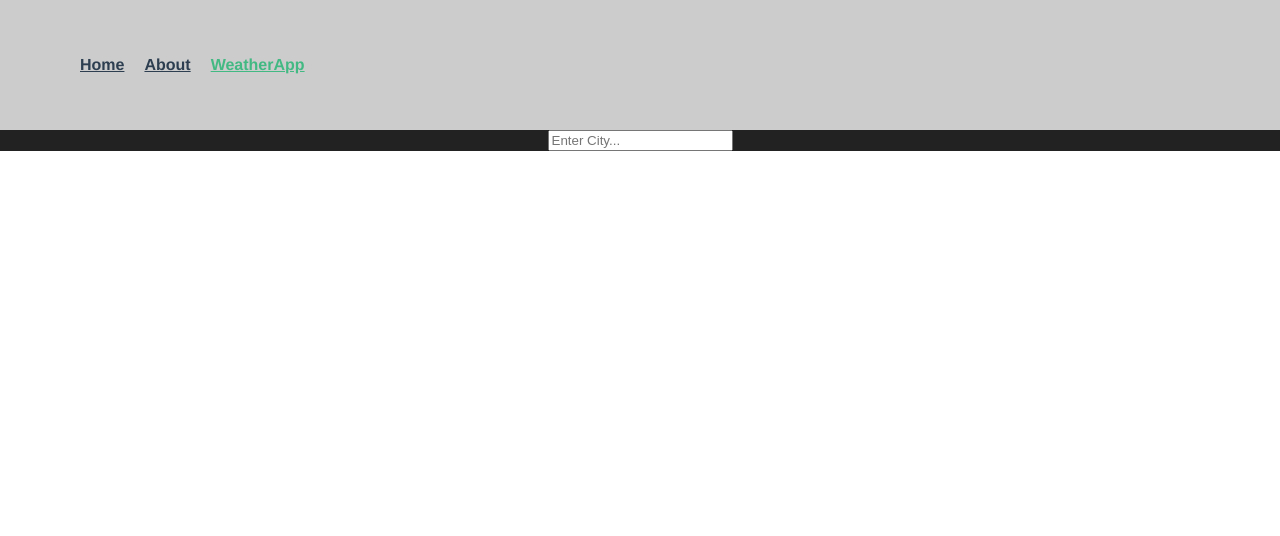
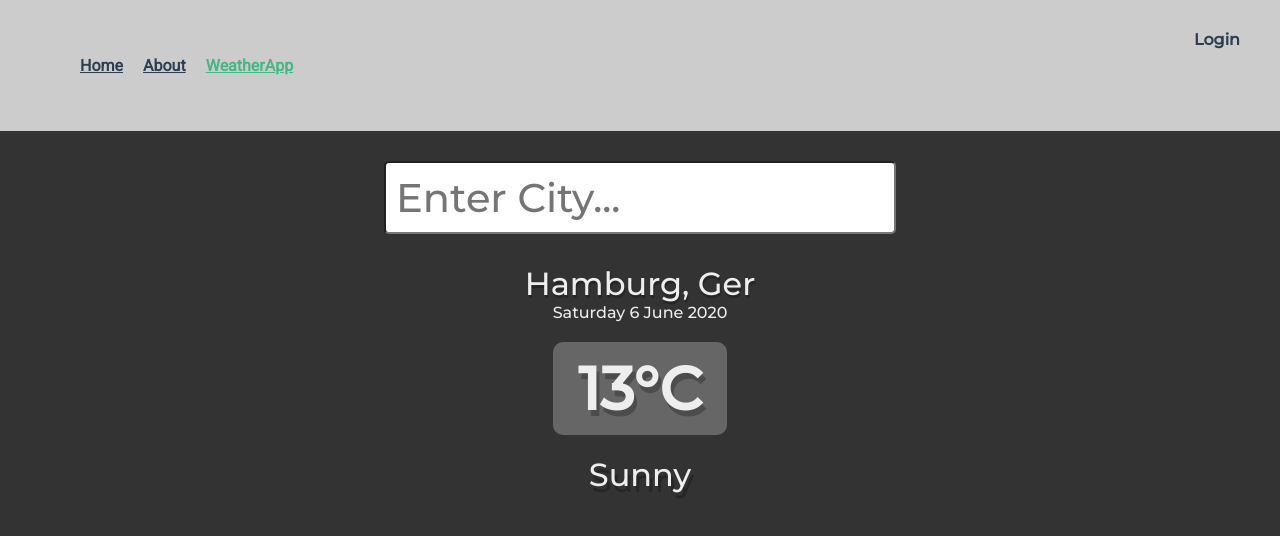
Before and after one commit to mickireh/vueproject4, a Vue app: page /#/weatherapp in a window 1280 px wide. Shown: the top 536 px of the page. Built offline with nearby package versions, Linux system fonts and the light colour scheme.

Commit message:
weatherapp

```diff
--- a/public/index.html
+++ b/public/index.html
@@ -5,6 +5,7 @@
     <meta http-equiv="X-UA-Compatible" content="IE=edge">
     <meta name="viewport" content="width=device-width,initial-scale=1.0">
     <link rel="icon" href="<%= BASE_URL %>favicon.ico">
+    <link href="https://fonts.googleapis.com/css2?family=Montserrat:wght@500&family=Roboto&display=swap" rel="stylesheet">
     <title><%= htmlWebpackPlugin.options.title %></title>
   </head>
   <body>
--- a/src/App.vue
+++ b/src/App.vue
@@ -13,14 +13,14 @@
 
 
 <style lang="scss">
-$backgroundC: #222;
+$backgroundC: #333;
 $navBackground: #ccc;
 
 body {
   margin: 0;
 }
 #app {
-  font-family: Avenir, Helvetica, Arial, sans-serif;
+  font-family: 'Roboto', Helvetica, Arial, sans-serif;
   -webkit-font-smoothing: antialiased;
   -moz-osx-font-smoothing: grayscale;
   text-align: center;
--- a/src/views/About.vue
+++ b/src/views/About.vue
@@ -1,7 +1,8 @@
 <template>
   <div class="about">
+    <Login />
     <h1>This is an about page</h1>
-    <Login />
+
   </div>
 </template>
 
--- a/src/views/Home.vue
+++ b/src/views/Home.vue
@@ -1,8 +1,9 @@
 <template>
   <div class="home">
+    <Login />
     <img alt="Vue logo" src="../assets/logo.png">
     <HelloWorld msg="Welcome to Your Vue.js App"/>
-    <Login />
+
   </div>
 </template>
 
--- a/src/views/WeatherApp.vue
+++ b/src/views/WeatherApp.vue
@@ -1,23 +1,108 @@
 <template>
     <div class="weatherApp">
+        <Login />
         <div class="search-box">
-            <input type="text" class="weather_search" placeholder="Enter City...">
+            <input
+                type="text"
+                class="weather_search"
+                placeholder="Enter City..."
+                v-model="query"
+                v-on:keypress="fetchWeather"
+            >
+        </div>
+        <div class="weather-wrap">
+            <div class="location-box">
+                <div class="location">Hamburg, Ger</div>
+                <div class="date">Saturday 6 June 2020</div>
+            </div>
+
+            <div class="weather-box">
+                <div class="temp">13°C</div>
+                <div class="weather">Sunny</div>
+            </div>
         </div>
 
     </div>
 </template>
 
 <script>
+import Login from '@/components/Login.vue'
+
     export default {
         name: 'WeatherApp',
         data() {
             return {
-                api_key:'b0d730e2ac94cd220ea9e5f67fa131a4'
+                api_key:'b0d730e2ac94cd220ea9e5f67fa131a4',
+                url_base: 'api.openweathermap.org/data/2.5/weather?q=',
+                query: '',
+                weather: {}
             }
+        },
+        methods: {
+            fetchWeather (e) {
+                if(e.key == "Enter") {
+                    fetch(`${this.url_base}${this.query}&units=metric&APPID=${this.api_key}`)
+                    .then(response => {
+                        return response.json();
+                    }).then(this.setResults);
+                    console.log('ok');
+                }
+
+            },
+            setResults (results) {
+                this.weather = results;
+                // console.log(this.weather);
+            }
+        },
+        components: {
+            Login
         }
     }
 </script>
 
 <style lang="scss" scoped>
+.weatherApp {
+    min-height: calc(100vh - 161px);
+    font-family: 'Montserrat', sans-serif;
+}
 
+.search-box {
+    width: 80%;
+    margin: 30px auto;
+
+    input {
+        font-family: 'Montserrat', sans-serif;
+        color: #444;
+        padding:10px;
+        font-size: 40px;
+        border-radius: 5px;
+    }
+}
+
+.location-box {
+    color: #eee;
+    .location {
+        font-size: 32px;
+        text-shadow: 1px 3px rgba($color: #000000, $alpha: .25);
+    }
+}
+
+.weather-box {
+    color: #eee;
+    text-shadow: 3px 6px rgba($color: #000000, $alpha: .25);
+    .temp {
+        display:inline-block;
+        font-size: 60px;
+        font-weight:600;
+        padding: 10px 25px;
+        margin: 20px 0px;
+
+        background-color: rgba($color: #fff, $alpha: .25);
+        border-radius: 10px;
+    }
+    .weather {
+        font-size: 32px;
+
+    }
+}
 </style>
```
